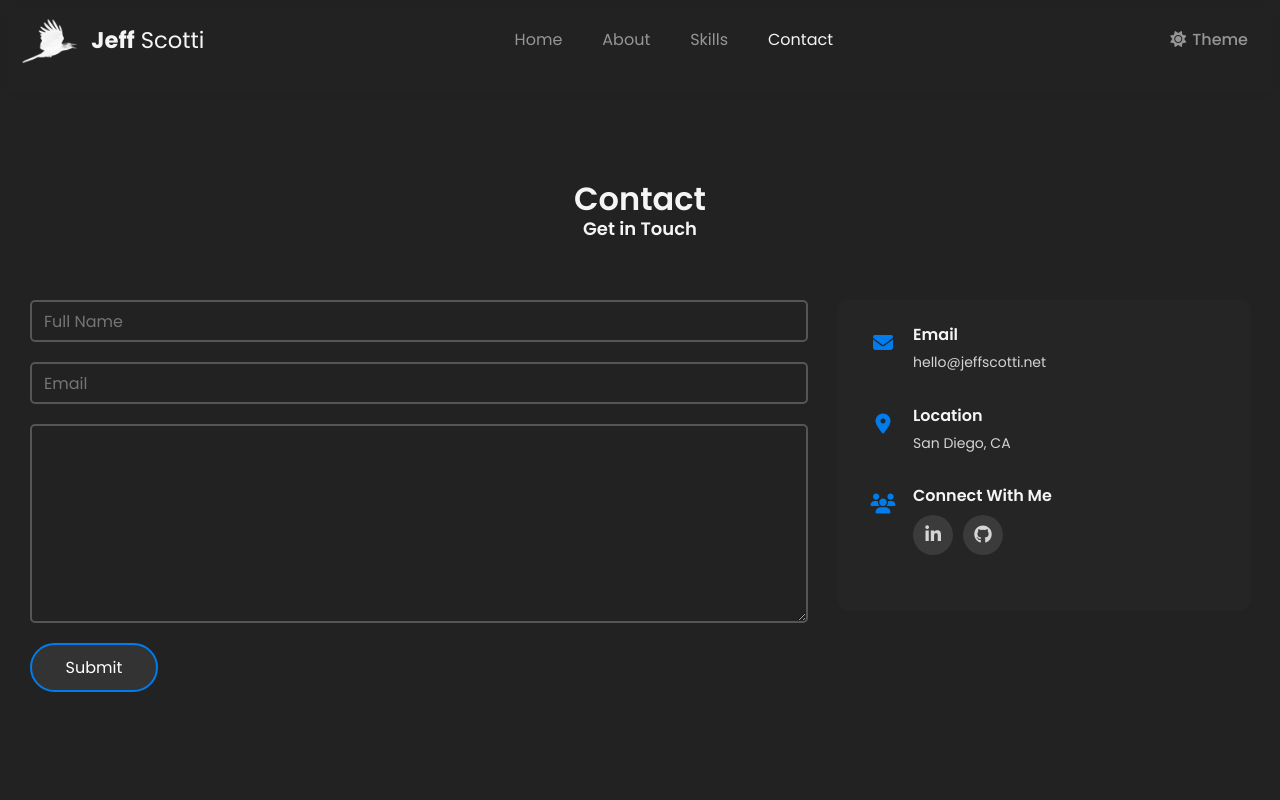
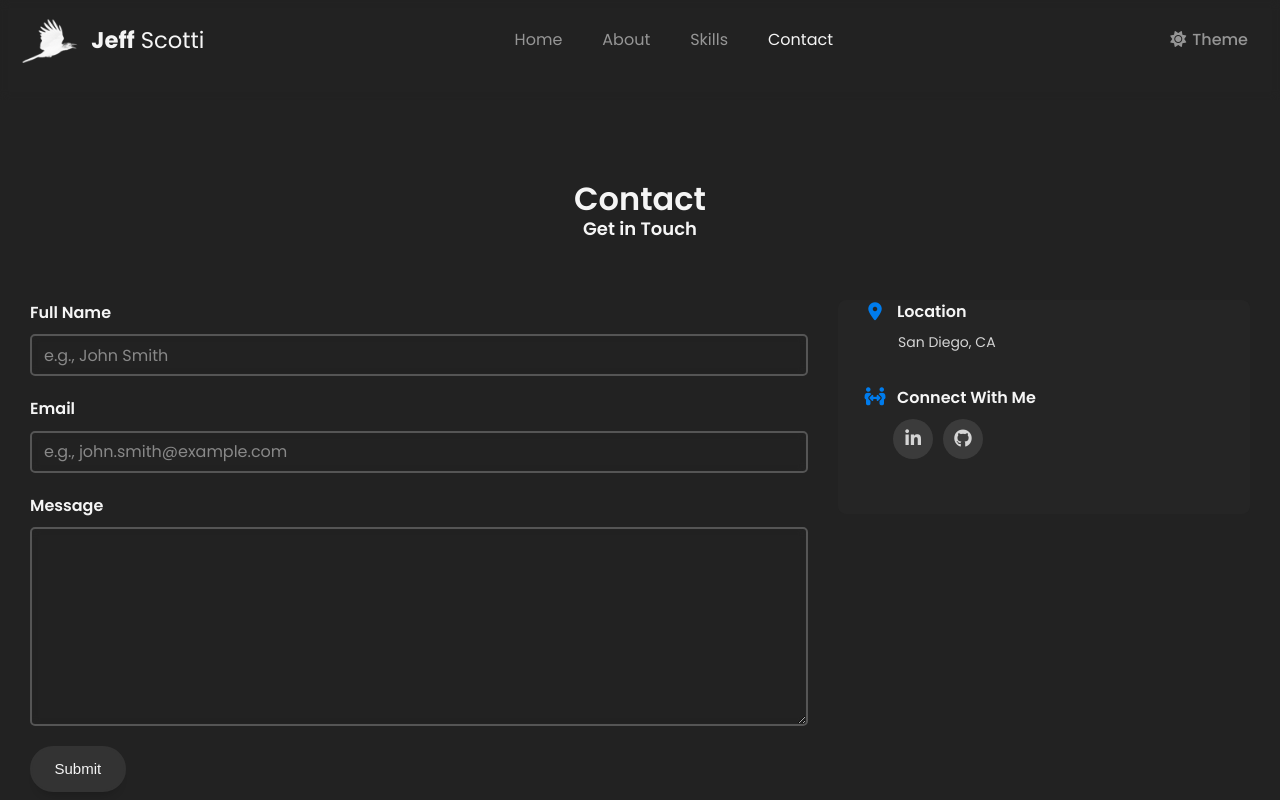
Before and after one commit to scottij1/jeffscotti-site, an Astro site: page /contact in a window 1280 px wide. Built offline with nearby package versions, Linux system fonts and the light colour scheme; Astro itself is replaced by a stand-in of ours; a web font is replaced by a local one.

Commit message:
Wired up contact form, various style changes and tweaks

```diff
--- a/src/components/Header.astro
+++ b/src/components/Header.astro
@@ -34,7 +34,7 @@ const isPathActive = (path: string) => {
         </li>
 
         <li class={`menu-item ${isPathActive("/contact") ? "current-menu-item" : ""}`}>
-          <a href="mailto:jeff@jeffscotti.net">Contact</a>
+          <a href="/contact">Contact</a>
         </li>
       </ul>
     </div>
--- a/src/pages/contact.astro
+++ b/src/pages/contact.astro
@@ -30,41 +30,44 @@ import Layout from "../layouts/Layout.astro";
           <div class="contact-section">
             <!-- Contact Form -->
             <div class="contact-form-container">
-              <form id="contact_form" class="contact-form">
-                <div class="form-group form-group-with-icon">
+              <form id="contact_form" class="contact-form" method="POST" action="/api/contact">
+                <div class="form-group">
+                  <label for="form_name">Full Name</label>
                   <input
                     id="form_name"
                     type="text"
                     name="name"
                     class="form-control"
-                    placeholder="Full Name"
+                    placeholder="e.g., John Smith"
                     required
                   />
                 </div>
 
-                <div class="form-group form-group-with-icon">
+                <div class="form-group">
+                  <label for="form_email">Email</label>
                   <input
                     id="form_email"
                     type="email"
                     name="email"
                     class="form-control"
-                    placeholder="Email"
+                    placeholder="e.g., john.smith@example.com"
                     required
                   />
                 </div>
 
-                <div class="form-group form-group-with-icon">
+                <div class="form-group">
+                  <label for="form_message">Message</label>
                   <textarea
                     id="form_message"
                     name="message"
                     class="form-control"
-                    placeholder="Message"
+                    placeholder="e.g., I'm interested in discussing a potential project..."
                     rows="7"
                     required>
                   </textarea>
                 </div>
 
-                <button type="submit" class="button btn-send">Submit</button>
+                <button type="submit" class="btn">Submit</button>
               </form>
             </div>
 
@@ -73,31 +76,23 @@ import Layout from "../layouts/Layout.astro";
               <div class="contact-info">
                 <div class="info-list">
                   <div class="info-block">
-                    <div class="ci-icon">
-                      <i class="fas fa-envelope"></i>
-                    </div>
                     <div class="ci-text">
-                      <h4>Email</h4>
-                      <p>hello@jeffscotti.net</p>
-                    </div>
-                  </div>
-
-                  <div class="info-block">
-                    <div class="ci-icon">
-                      <i class="fas fa-map-marker-alt"></i>
-                    </div>
-                    <div class="ci-text">
-                      <h4>Location</h4>
+                      <h4>
+                        <span class="ci-icon">
+                          <i class="fa-solid fa-location-dot"></i>
+                        </span>Location
+                      </h4>
                       <p>San Diego, CA</p>
                     </div>
                   </div>
 
                   <div class="info-block">
-                    <div class="ci-icon">
-                      <i class="fas fa-users"></i>
-                    </div>
                     <div class="ci-text">
-                      <h4>Connect With Me</h4>
+                      <h4>
+                        <span class="ci-icon">
+                          <i class="fa-solid fa-people-arrows"></i>
+                        </span>Connect With Me
+                      </h4>
                       <div class="social-links">
                         <a href="#" class="social-link" title="LinkedIn">
                           <i class="fab fa-linkedin-in"></i>
@@ -141,7 +136,7 @@ import Layout from "../layouts/Layout.astro";
   .contact-info {
     background-color: rgba(40, 40, 40, 0.5);
     border-radius: 8px;
-    padding: 25px;
+    padding: 0 25px 25px 25px;
   }
 
   /* Info list */
@@ -150,37 +145,60 @@ import Layout from "../layouts/Layout.astro";
   }
 
   .info-block {
-    position: relative;
     margin-bottom: 30px;
-    padding-left: 50px;
   }
 
-  .ci-icon {
-    position: absolute;
-    left: 0;
-    top: 0;
+  .social-links {
+    margin-top: 10px;
+    padding-left: 30px;
+    text-align: left;
+    display: flex;
+    gap: 10px;
+  }
+
+  .social-link {
+    display: inline-flex;
+    align-items: center;
+    justify-content: center;
     width: 40px;
     height: 40px;
+    background-color: rgba(255, 255, 255, 0.1);
+    color: var(--text-color);
     text-align: center;
-    font-size: 20px;
-    color: var(--primary-color);
+    font-size: 18px;
+    border-radius: 50%;
+    transition: all 0.3s ease-in-out;
   }
 
-  .ci-icon i {
-    position: relative;
-    top: 5px;
+  .social-link:hover {
+    background-color: var(--primary-color);
+    color: white;
+    transform: translateY(-3px);
   }
 
   .ci-text h4 {
+    display: flex;
+    align-items: center;
     font-size: 16px;
     color: var(--heading-color);
     margin: 0 0 5px;
   }
 
+  .ci-icon {
+    display: inline-flex;
+    align-items: center;
+    justify-content: center;
+    width: 24px;
+    height: 24px;
+    margin-right: 10px;
+    font-size: 18px;
+    color: var(--primary-color);
+  }
+
   .ci-text p {
     font-size: 14px;
     color: var(--text-color);
-    margin: 0 0 5px;
+    margin: 0 0 0 35px;
   }
 
   /* Contact form */
@@ -197,8 +215,13 @@ import Layout from "../layouts/Layout.astro";
     box-sizing: border-box;
   }
 
-  .form-group-with-icon {
-    position: relative;
+  /* Form labels */
+  .form-group label {
+    display: block;
+    margin-bottom: 8px;
+    font-size: 16px;
+    color: var(--heading-color);
+    font-weight: 600;
   }
 
   /* Input and textarea styling */
@@ -210,9 +233,16 @@ import Layout from "../layouts/Layout.astro";
     border-radius: 5px;
     padding: 10px 25px 10px 12px;
     background: transparent;
-    color: #eee;
+    color: white;
     transition: border-color 0.3s ease-in-out;
     font-size: 16px;
+    backdrop-filter: blur(5px);
+  }
+
+  /* Placeholder styling */
+  .form-control::placeholder {
+    color: #888;
+    opacity: 1;
   }
 
   /* On focus, change the border color to blue */
@@ -226,27 +256,7 @@ import Layout from "../layouts/Layout.astro";
     min-height: 150px;
   }
 
-  /* Button */
-  .button.btn-send {
-    display: inline-block;
-    position: relative;
-    padding: 0.8em 2.1em;
-    margin-bottom: 0.75em;
-    margin-right: 0.25em;
-    font-size: 1em;
-    line-height: 1.2;
-    border: 2px solid var(--primary-color);
-    color: #fff;
-    background-color: #333;
-    border-radius: 30px;
-    font-family: var(--font-family);
-    transition: all 0.3s ease-in-out;
-  }
-
-  .button.btn-send:hover {
-    background-color: var(--primary-color);
-    color: #fff;
-  }
+  /* Button styles are now using global .btn-primary class */
 
   @media (max-width: 768px) {
     .contact-section {
@@ -260,23 +270,4 @@ import Layout from "../layouts/Layout.astro";
   }
 </style>
 
-<script>
-  document.addEventListener("DOMContentLoaded", () => {
-    const fields = ["form_name", "form_email", "form_message"];
-
-    fields.forEach((id) => {
-      const input = document.getElementById(id);
-      const borderDiv = document.getElementById(id.replace("form_", "") + "-border");
-      if (input && borderDiv) {
-        input.addEventListener("focus", () => {
-          borderDiv.style.opacity = "1";
-          borderDiv.style.zIndex = "2";
-        });
-        input.addEventListener("blur", () => {
-          borderDiv.style.opacity = "0";
-          borderDiv.style.zIndex = "-1";
-        });
-      }
-    });
-  });
-</script>
+<!-- Removed unused JavaScript that referenced non-existent border elements -->
```
Also changed, not shown: src/pages/api/contact.ts (+5 -5 lines).
